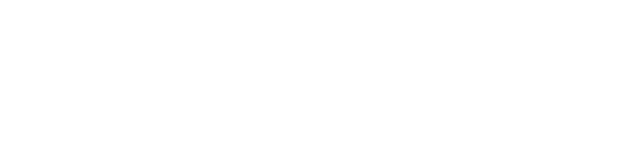
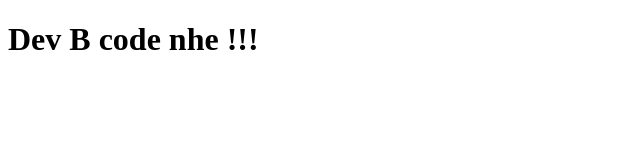
Before and after one commit to Annguyen04-06/dotnet05_project_trainning_git, a plain HTML site: page index.html in a window 1280 px wide. Shown: the whole page, without its empty margins (0-640 px from the left). Drawn offline with Linux system fonts and the light colour scheme.

Commit message:
dev B code nhe

```diff
--- a/index.html
+++ b/index.html
@@ -3,7 +3,9 @@
   <head>
     <meta charset="UTF-8" />
     <meta name="viewport" content="width=device-width, initial-scale=1.0" />
-    <title>Dự án git</title>
+    <title>Dự án git - dev B</title>
   </head>
-  <body></body>
+  <body>
+    <h1>Dev B code nhe !!!</h1>
+  </body>
 </html>
```
